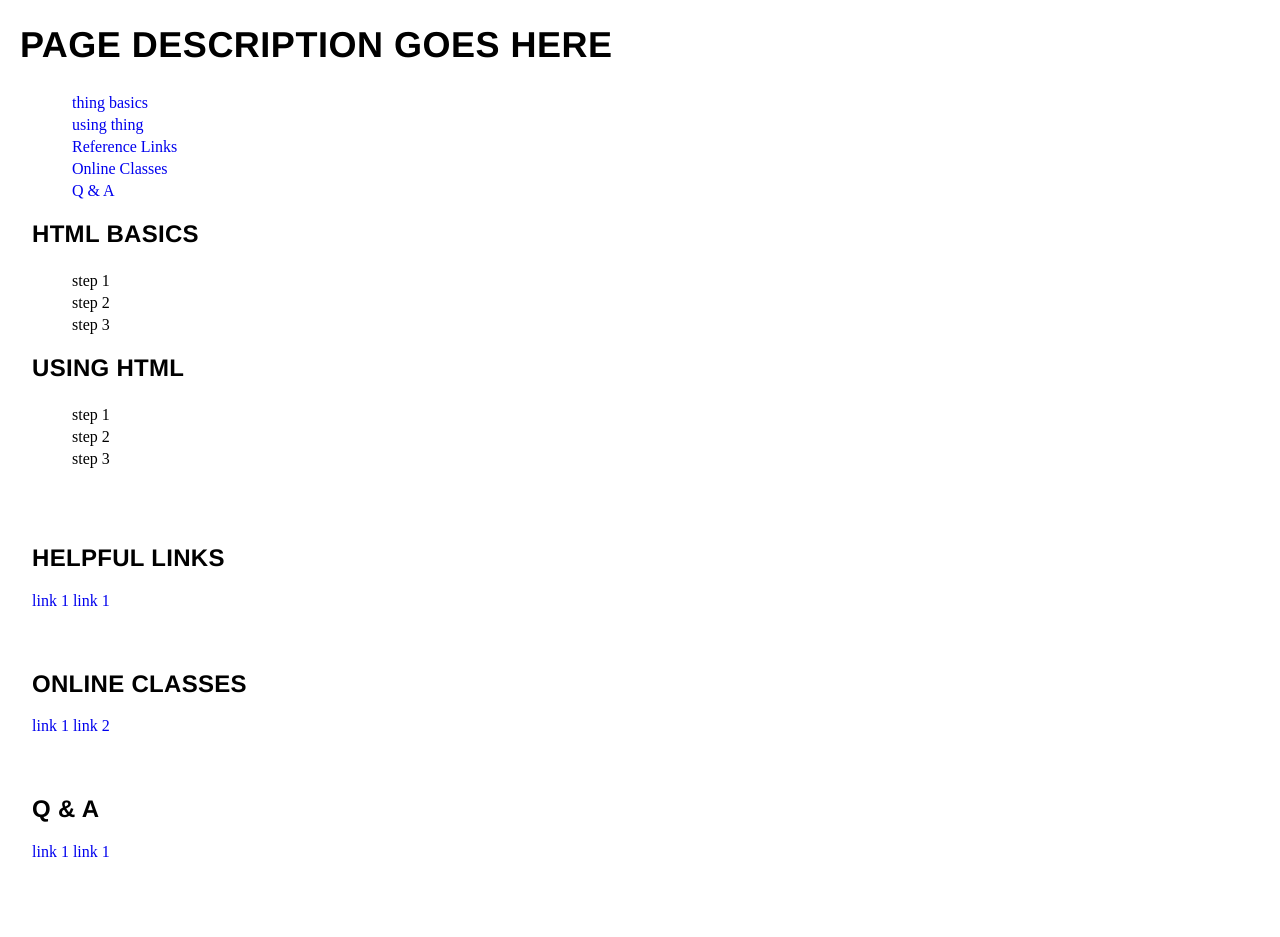
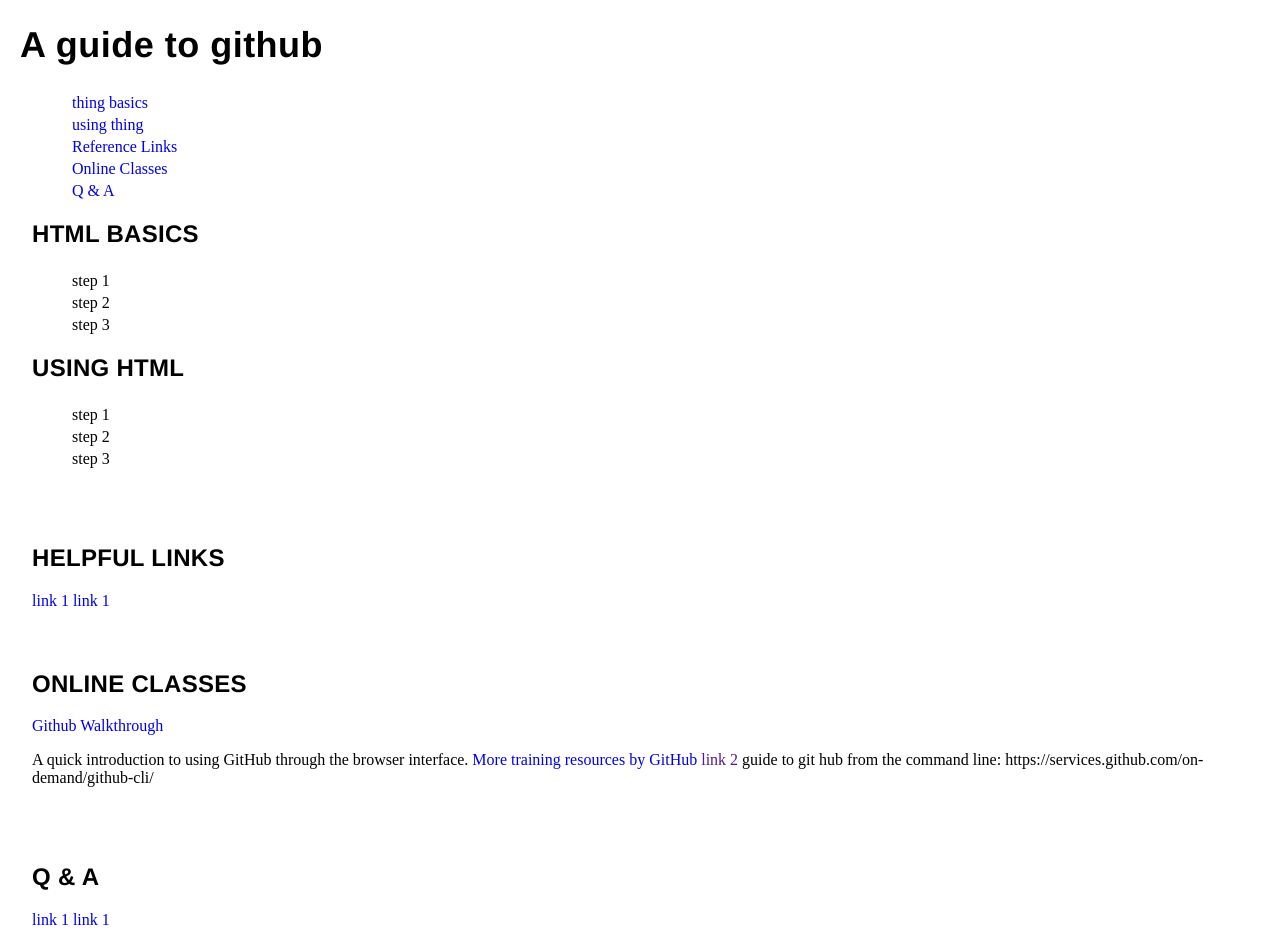
Before and after one commit to efelger/web-notes, a plain HTML site: page github.html in a window 1280 px wide. Before the commit the page ends 869 px from the top, so only its background shows below. Drawn offline with Linux system fonts and the light colour scheme; files that its build step writes are made by us from their sources.

Commit message:
added more links

```diff
--- a/github.html
+++ b/github.html
@@ -1,14 +1,14 @@
 <!DOCTYPE html>
 <html>
 <head>
-  <title>PAGE TITLE</title>
+  <title>Github Guide</title>
   <link rel="stylesheet" type="text/css" href="styles.css">
 </head>
 <body>
 
 <wrapper>
   <div>
-  <h1>PAGE DESCRIPTION GOES HERE</h1>
+  <h1>A guide to github</h1>
 
   <div class="page-nav">
     <ul>
@@ -49,8 +49,11 @@
 
   <div class="links" id="online-classes">
     <h2>Online Classes</h2>
-    <a href=" " target="_blank" class="course-description">link 1</a>
-    <a href=" " target="_blank" class="course-description">link 2</a>
+    <a href="https://guides.github.com/activities/hello-world/" target="_blank" class="course-description">Github Walkthrough</a>
+      <p>A quick introduction to using GitHub through the browser interface.
+    <a href="https://services.github.com/on-demand/" target="_blank" class="course-description">More training resources by GitHub</a>
+    <a href="" target="_blank" class="course-description">link 2</a>
+    guide to git hub from the command line: https://services.github.com/on-demand/github-cli/
   </div>
 
 
```
Also changed, not shown: terminal.html (+1 -1 lines).
